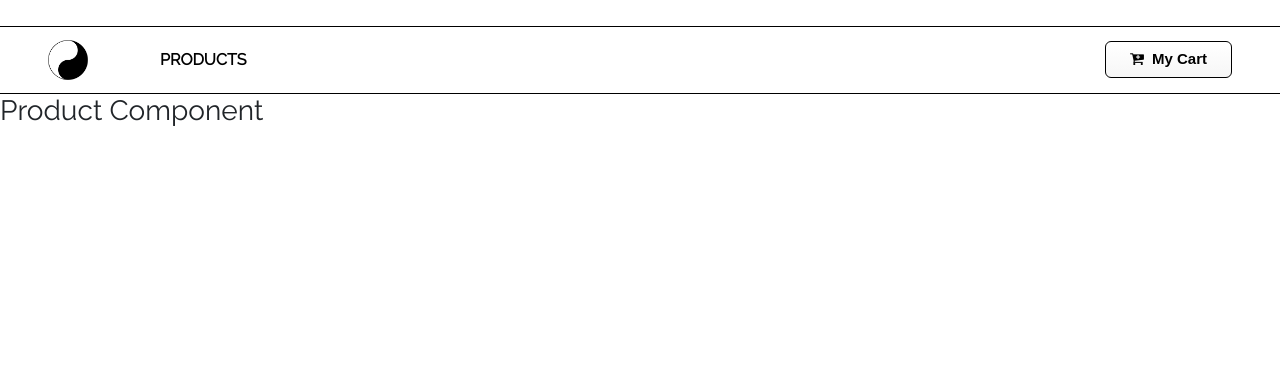
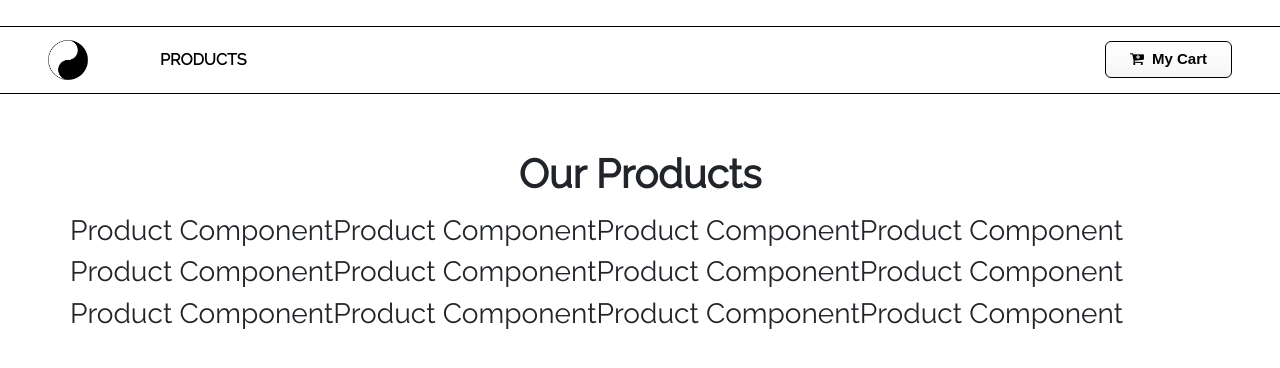
Before and after one commit to Yuzu28/React-E-commerce-Site, a React (Create React App) app: page / in a window 1280 px wide. Shown: the top 368 px of the page. Built offline with nearby package versions, Linux system fonts and the light colour scheme; a small style sheet from the web is missing.

Commit message:
added product contexts

```diff
--- a/src/components/ProductList.js
+++ b/src/components/ProductList.js
@@ -1,13 +1,52 @@
 import React, { Component } from 'react';
-import Product from './Product'
+import Product from './Product';
+import Title from './Title';
+import {storeProducts} from '../data';
+import {ProductConsumer} from '../context';
 
 class ProductList extends Component {
+    state = {
+        products: storeProducts
+    }
     render(){
+        console.log(this.state.products);
         return(
-            <div>
+            <React.Fragment>
+                <div className="py-5">
+                    <div className="container">
+                            <Title name="our" title="products" />
 
-                <Product />
-            </div>
+                        <div className="row">
+
+                        <ProductConsumer>
+                            {(ele)=>{
+                                return ele.products.map( product =>{
+                                    return <Product key={product.id} product={product} />
+
+                                })
+
+
+                            }}
+                        </ProductConsumer>
+
+
+
+
+
+
+
+                        </div>
+
+
+                    </div>
+                </div>
+
+
+
+            </React.Fragment>
+
+
+                // <Product />
         )
     }
 }
--- /dev/null
+++ b/src/components/Title.js
@@ -0,0 +1,16 @@
+import React from 'react'
+
+export default ({name, title}) => {
+  return (
+    <div>
+      <div className="row">
+        <div className="col-10 mx-auto my-2 text-center text-title">
+            <h1 className="text-capitalize font-weight-bold">
+
+                <strong className="text-blue">{name}  {title}</strong>
+            </h1>
+        </div>
+      </div>
+    </div>
+  )
+}
--- /dev/null
+++ b/src/context.js
@@ -0,0 +1,46 @@
+import React, { Component } from 'react';
+import {storeProducts, detailProduct} from './data'
+
+const ProductContext = React.createContext();
+//Provider
+//Consumer
+
+class ProductProvider extends Component {
+
+    state = {
+        products: storeProducts,
+        detailProduct: detailProduct
+    }
+
+    handleDetail = ()=>{
+        console.log("hello")
+    }
+
+    addToCart = ()=>{
+        console.log("cart me")
+    }
+
+
+
+
+    render(){
+        return (
+            <ProductContext.Provider value={{...this.state,
+            handleDetail:this.handleDetail,
+            addToCart:this.addToCart,
+
+
+            }}>
+                {this.props.children}
+
+            </ProductContext.Provider>
+
+        )
+    }
+
+}
+
+const ProductConsumer = ProductContext.Consumer;
+export {ProductProvider, ProductConsumer};
+
+export default ProductProvider;
--- a/src/data.js
+++ b/src/data.js
@@ -158,15 +158,15 @@
       },
   ];
 
-//   export const detailProduct = {
-//     id: 1,
-//     title: "Google Pixel - Black",
-//     img: "img/product-1.png",
-//     price: 10,
-//     company: "google",
-//     info:
-//       "Lorem ipsum dolor amet offal butcher quinoa sustainable gastropub, echo park actually green juice sriracha paleo. Brooklyn sriracha semiotics, DIY coloring book mixtape craft beer sartorial hella blue bottle. Tote bag wolf authentic try-hard put a bird on it mumblecore. Unicorn lumbersexual master cleanse blog hella VHS, vaporware sartorial church-key cardigan single-origin coffee lo-fi organic asymmetrical. Taxidermy semiotics celiac stumptown scenester normcore, ethical helvetica photo booth gentrify.",
-//     inCart: false,
-//     count: 0,
-//     total: 0
-//   };
+  export const detailProduct = {
+    id: 1,
+    title: "Google Pixel - Black",
+    img: "img/img/chicken.png",
+    price: 10,
+    company: "google",
+    info:
+      "Lorem ipsum dolor amet offal butcher quinoa sustainable gastropub, echo park actually green juice sriracha paleo. Brooklyn sriracha semiotics, DIY coloring book mixtape craft beer sartorial hella blue bottle. Tote bag wolf authentic try-hard put a bird on it mumblecore. Unicorn lumbersexual master cleanse blog hella VHS, vaporware sartorial church-key cardigan single-origin coffee lo-fi organic asymmetrical. Taxidermy semiotics celiac stumptown scenester normcore, ethical helvetica photo booth gentrify.",
+    inCart: false,
+    count: 0,
+    total: 0
+  };
```
Also changed, not shown: src/index.js (+6 -1 lines).
